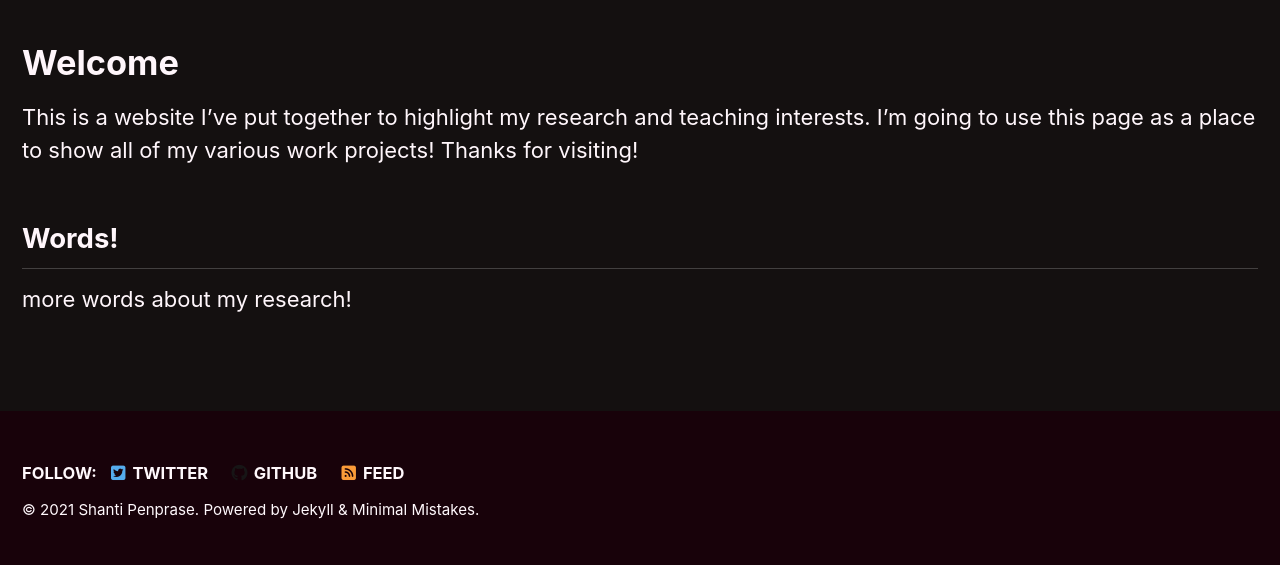
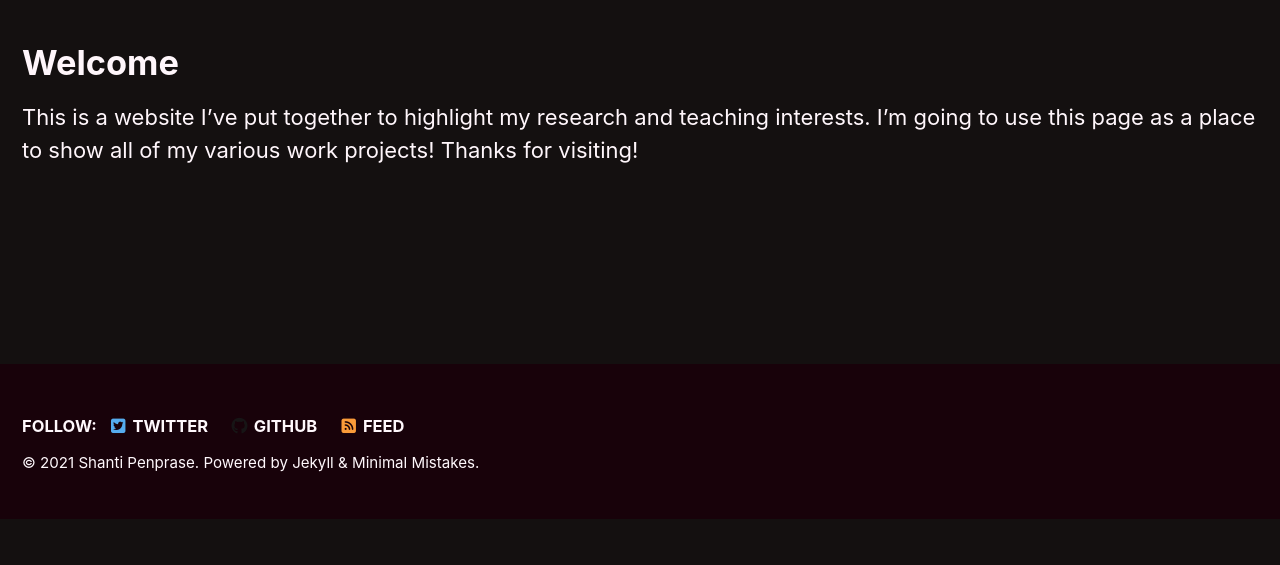
Before and after one commit to spenprase/spenprase.github.io, a Jekyll site: the page built from index.md, in a window 1280 px wide. Shown: the part 381-946 px from the top of the page. Built offline with Jekyll 4.4.1, drawn with Linux system fonts in a browser that asks for light colours; cached includes are drawn as plain includes; nearby versions of some CDN libraries; after the commit the page ends 900 px from its top, so only the background shows below that.

Commit message:
Remove extra text, home page

```diff
--- a/index.md
+++ b/index.md
@@ -16,6 +16,3 @@ excerpt: PhD Candidate, University of Minnesota <br />
 ---
 # Welcome
 This is a website I've put together to highlight my research and teaching interests. I'm going to use this page as a place to show all of my various work projects! Thanks for visiting!
-
-## Words!
-more words about my research!
```
